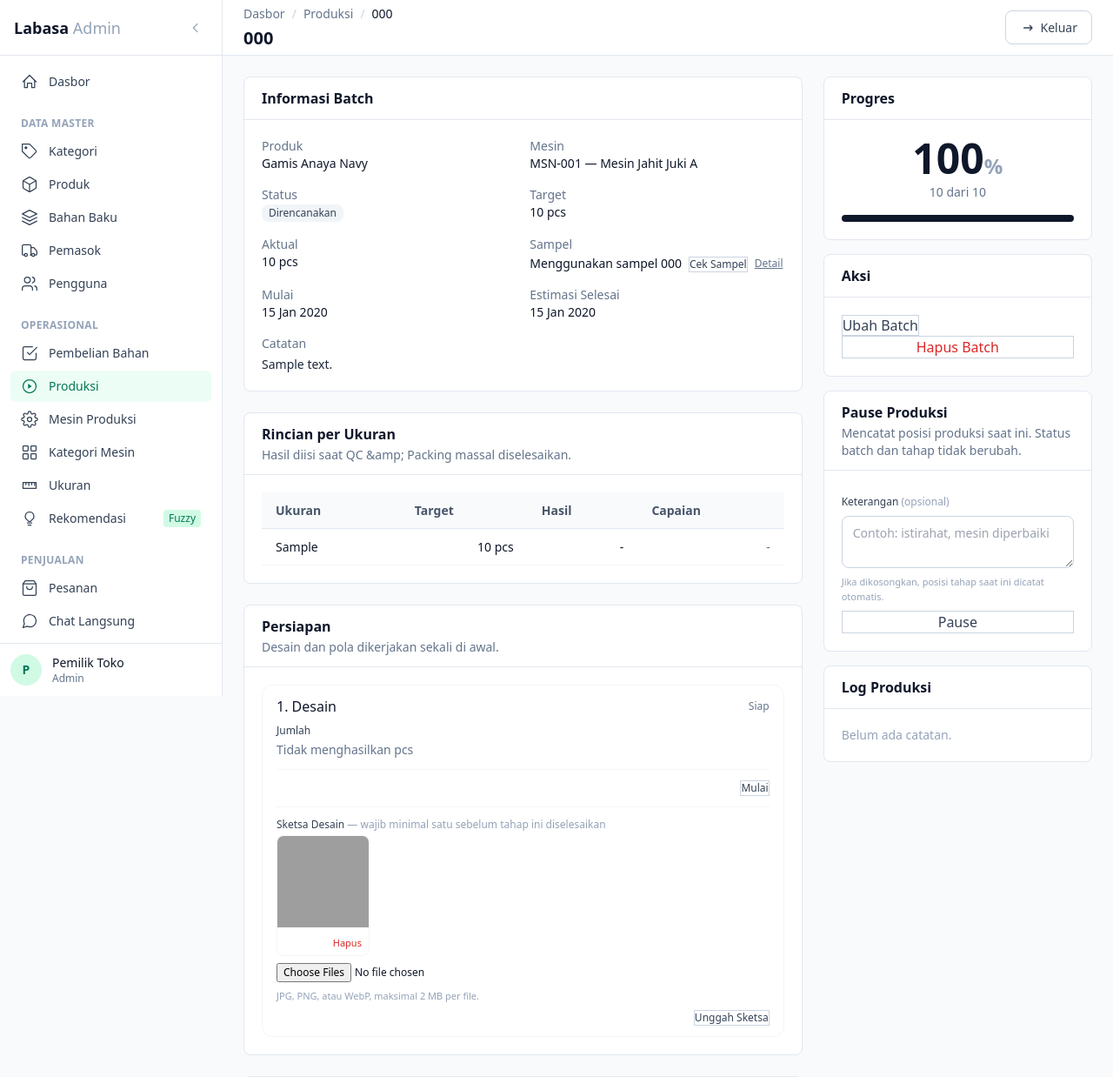
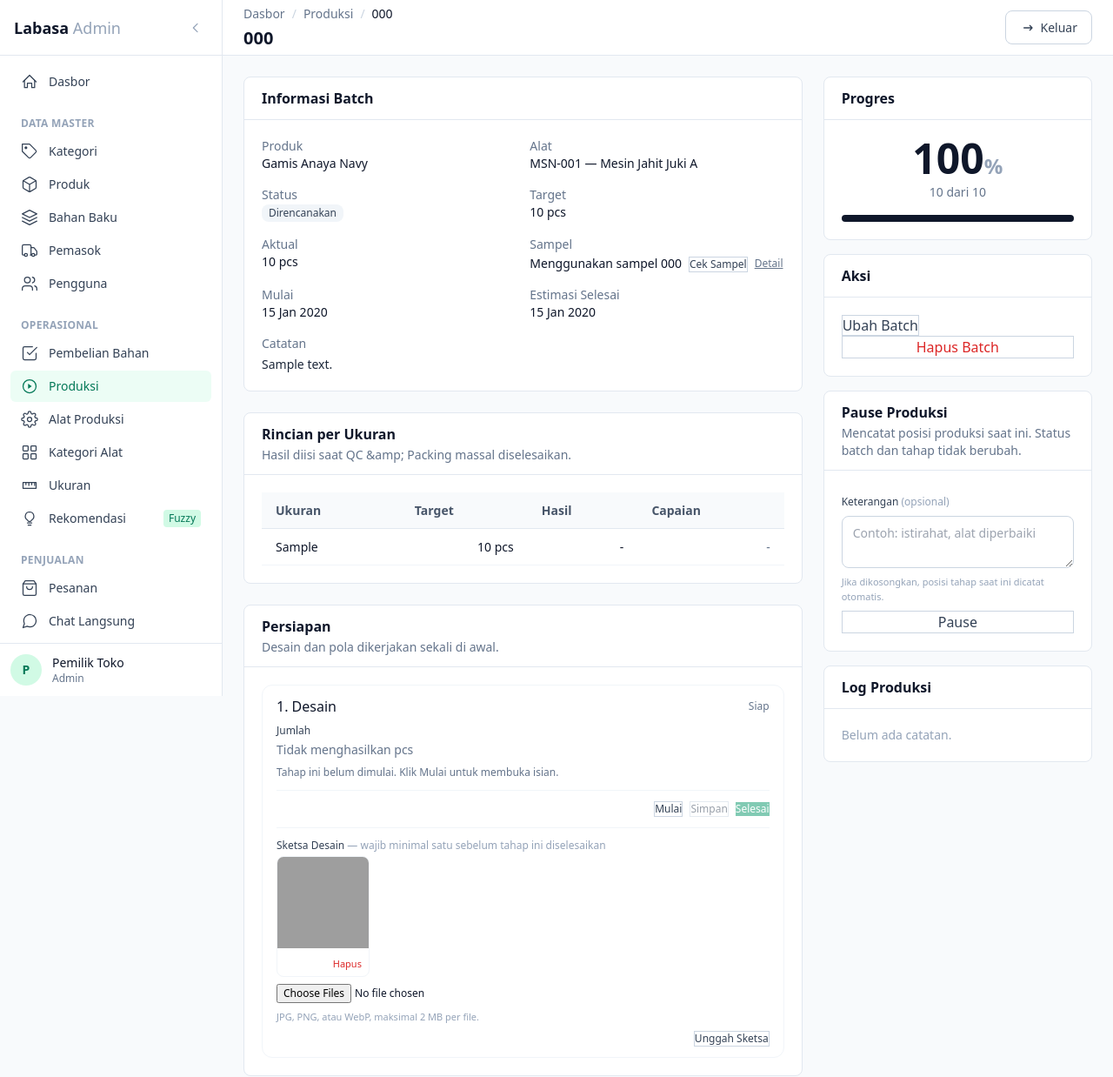
Before and after one commit to rivaldyrezapermana-lgtm/TA_160720057, a Laravel app: page /admin/productions/1 in a window 1280 px wide. Shown: the top 1238 px of the page at 87% size. Run offline with Laravel 12, Linux system fonts and the light colour scheme; a user stored in the database is signed in; data comes from the database, SQL or seed files in the repository; tables that the repository leaves empty hold one stand-in row (values such as "Sample post"); some libraries are stand-ins or nearby versions; grey boxes are pictures that could not be loaded.

Commit message:
Call machines "alat" and lock stages until Mulai
Every user-facing "Mesin" now reads "Alat": menu, pages, stage form,
flash messages and validation names. Code, tables, the kode_mesin column
and the MSN- codes keep their names, so no migration is needed.

A stage that hasn't started shows its pcs inputs, tool rows, Simpan and
Selesai disabled, with a note to click Mulai first; only Mulai is
active. The empty tool sentinel is no longer sent while the inputs are
locked, so pressing Mulai cannot clear tools already on the stage.

```diff
--- a/app/Http/Controllers/Admin/ProductionController.php
+++ b/app/Http/Controllers/Admin/ProductionController.php
@@ -688,21 +688,21 @@ class ProductionController extends Controller
             'production_machine_ids.*' => ['nullable', 'integer', 'exists:production_machines,id'],
         ]);
 
-        // Null berarti pilihan mesin tidak terkirim, jadi mesin tahap dibiarkan.
-        // Form selalu mengirim satu nilai kosong, jadi daftar kosong berarti tanpa mesin.
-        // Tahap tanpa mesin (Desain) mengabaikan pilihan yang terkirim.
+        // Null berarti pilihan alat tidak terkirim, jadi alat tahap dibiarkan.
+        // Form selalu mengirim satu nilai kosong, jadi daftar kosong berarti tanpa alat.
+        // Tahap tanpa alat (Desain) mengabaikan pilihan yang terkirim.
         $machineIds = null;
         if ($stage->usesMachine() && $request->has('production_machine_ids')) {
             $machineIds = collect($request->input('production_machine_ids', []))
                 ->filter()->map(fn ($id) => (int) $id)->unique()->values()->all();
 
-            // Mesin baru harus sesuai kategori tahap. Mesin yang sudah terpasang
+            // Alat baru harus sesuai kategori tahap. Alat yang sudah terpasang
             // tetap boleh, walaupun kategorinya berubah setelah dipilih.
             $added = array_diff($machineIds, $stage->machines()->pluck('production_machines.id')->all());
             $mismatch = ProductionMachine::with('category')->whereKey($added)->get()
                 ->contains(fn (ProductionMachine $m) => $m->category?->stage !== $stage->stage);
             if ($mismatch) {
-                return back()->with('error', 'Mesin yang dipilih tidak sesuai dengan tahap ini.');
+                return back()->with('error', 'Alat yang dipilih tidak sesuai dengan tahap ini.');
             }
         }
 
--- a/resources/views/admin/machine-categories/create.blade.php
+++ b/resources/views/admin/machine-categories/create.blade.php
@@ -1,8 +1,8 @@
 @extends('layouts.admin')
-@section('title', 'Tambah Kategori Mesin')
+@section('title', 'Tambah Kategori Alat')
 @section('breadcrumb')
-    <x-admin.breadcrumb :items="[['label' => 'Kategori Mesin', 'url' => route('admin.machine-categories.index')], ['label' => 'Tambah']]" />
-    <h1 class="font-display text-xl font-semibold text-ink-900">Tambah Kategori Mesin</h1>
+    <x-admin.breadcrumb :items="[['label' => 'Kategori Alat', 'url' => route('admin.machine-categories.index')], ['label' => 'Tambah']]" />
+    <h1 class="font-display text-xl font-semibold text-ink-900">Tambah Kategori Alat</h1>
 @endsection
 
 @section('content')
--- a/resources/views/admin/machine-categories/edit.blade.php
+++ b/resources/views/admin/machine-categories/edit.blade.php
@@ -1,7 +1,7 @@
 @extends('layouts.admin')
-@section('title', 'Ubah Kategori Mesin')
+@section('title', 'Ubah Kategori Alat')
 @section('breadcrumb')
-    <x-admin.breadcrumb :items="[['label' => 'Kategori Mesin', 'url' => route('admin.machine-categories.index')], ['label' => $category->name]]" />
+    <x-admin.breadcrumb :items="[['label' => 'Kategori Alat', 'url' => route('admin.machine-categories.index')], ['label' => $category->name]]" />
     <h1 class="font-display text-xl font-semibold text-ink-900">Ubah: {{ $category->name }}</h1>
 @endsection
 
--- a/resources/views/admin/productions/_machine_row.blade.php
+++ b/resources/views/admin/productions/_machine_row.blade.php
@@ -1,7 +1,7 @@
-{{-- Satu baris mesin pada form tahap: $machines (id => nama), $selectedId (id atau null), $disabled. --}}
+{{-- Satu baris alat pada form tahap: $machines (id => nama), $selectedId (id atau null), $disabled. --}}
 <div class="flex items-center gap-2 js-machine-row">
-    <select name="production_machine_ids[]" aria-label="Mesin" class="input js-machine-select disabled:bg-ink-50 disabled:cursor-not-allowed" @disabled($disabled)>
-        <option value="">Pilih mesin</option>
+    <select name="production_machine_ids[]" aria-label="Alat" class="input js-machine-select disabled:bg-ink-50 disabled:cursor-not-allowed" @disabled($disabled)>
+        <option value="">Pilih alat</option>
         @foreach ($machines as $mid => $mname)
             <option value="{{ $mid }}" @selected($selectedId === (int) $mid)>{{ $mname }}</option>
         @endforeach
--- a/resources/views/admin/productions/edit.blade.php
+++ b/resources/views/admin/productions/edit.blade.php
@@ -10,7 +10,7 @@
     @csrf @method('PUT')
     <x-ui.card title="Informasi Produksi">
         <div class="grid md:grid-cols-3 gap-4">
-            <x-ui.select name="production_machine_id" label="Mesin Produksi" :options="$machines->toArray()" :selected="$production->production_machine_id" placeholder="— Tanpa mesin —" />
+            <x-ui.select name="production_machine_id" label="Alat Produksi" :options="$machines->toArray()" :selected="$production->production_machine_id" placeholder="— Tanpa alat —" />
             @if ($production->sizes->isEmpty())
                 <x-ui.input name="planned_qty" type="number" label="Target Jumlah" required :value="$production->planned_qty" />
             @endif
--- a/resources/views/admin/productions/show.blade.php
+++ b/resources/views/admin/productions/show.blade.php
@@ -11,7 +11,7 @@
         <x-ui.card title="Informasi Batch">
             <div class="grid md:grid-cols-2 gap-4 text-sm">
                 <div><p class="text-ink-500">Produk</p><p class="font-medium">{{ $production->product?->name ?? '—' }}</p></div>
-                <div><p class="text-ink-500">Mesin</p><p class="font-medium">{{ $production->machine?->display_name ?? '—' }}</p></div>
+                <div><p class="text-ink-500">Alat</p><p class="font-medium">{{ $production->machine?->display_name ?? '—' }}</p></div>
                 <div><p class="text-ink-500">Status</p><x-ui.status-badge :status="$production->status" /></div>
                 <div><p class="text-ink-500">Target</p><p class="font-medium tabular-nums">{{ $production->planned_qty }} pcs</p></div>
                 <div><p class="text-ink-500">Aktual</p><p class="font-medium tabular-nums">{{ $production->actual_qty }} pcs</p></div>
@@ -112,7 +112,7 @@
                             $pct = ($hasQty && $stage->phase === 'mass')
                                 ? $production->stageProgressPct($stage)
                                 : ($stage->status === 'completed' ? 100 : 0);
-                            // Mesin yang sudah terpasang tetap tampil walaupun sedang tidak aktif,
+                            // Alat yang sudah terpasang tetap tampil walaupun sedang tidak aktif,
                             // supaya tidak terlepas saat form disimpan.
                             $machines = ($machinesByStage[$stage->stage] ?? [])
                                 + $stage->machines->mapWithKeys(fn ($m) => [$m->id => $m->display_name])->all();
@@ -130,6 +130,9 @@
                             // supaya pcs itu tidak tersangkut di sisa.
                             $stageClosed = $locked
                                 || ($stage->status === 'completed' && (! $qtyEditable || (int) $stage->input_qty === 0));
+                            // Sebelum Mulai diklik isian juga nonaktif, supaya terlihat tahap ini belum berjalan.
+                            $notStarted = $stage->status === 'pending' && ! $locked;
+                            $inputsLocked = $stageClosed || $notStarted;
                             $badge = match($stage->status) {
                                 'completed' => ['bg-emerald-50 border-emerald-200', 'Selesai'],
                                 'in_progress' => ['bg-ink-50 border-ink-200', 'Berjalan'],
@@ -180,7 +183,7 @@
                                         </div>
                                         <div class="field !mb-0">
                                             <label class="label text-xs">Kurangi Sisa</label>
-                                            <input type="number" name="qty" min="0" max="{{ $stage->input_qty }}" value="{{ $isOldStage ? old('qty') : '' }}" placeholder="0" class="input disabled:bg-ink-50 disabled:cursor-not-allowed" data-daily-qty {{ $stageClosed ? 'disabled' : '' }}>
+                                            <input type="number" name="qty" min="0" max="{{ $stage->input_qty }}" value="{{ $isOldStage ? old('qty') : '' }}" placeholder="0" class="input disabled:bg-ink-50 disabled:cursor-not-allowed" data-daily-qty {{ $inputsLocked ? 'disabled' : '' }}>
                                             <p class="text-[11px] text-ink-400 mt-0.5">
                                                 Pcs yang baru dikerjakan · menambah output,
                                                 @if ($production->nextQtyStage($stage))
@@ -206,26 +209,29 @@
                                     @endif
                                     @if ($stage->usesMachine())
                                         @php
-                                            // Satu baris per mesin; nilai kosong (penanda dan baris yang belum dipilih) dibuang.
+                                            // Satu baris per alat; nilai kosong (penanda dan baris yang belum dipilih) dibuang.
                                             $selectedMachines = $isOldStage
                                                 ? array_values(array_map('intval', array_filter((array) old('production_machine_ids', []), 'is_numeric')))
                                                 : $stage->machines->pluck('id')->all();
                                         @endphp
-                                        <div class="field !mb-0 col-span-2 self-start" data-machine-picker data-machine-count="{{ count($machines) }}" @if ($stageClosed) data-closed @endif>
-                                            <label class="label text-xs">Mesin <span class="text-ink-400 font-normal">(dapat memilih lebih dari satu)</span></label>
-                                            {{-- Selalu terkirim: daftar yang hanya berisi nilai kosong berarti "tidak ada mesin". --}}
-                                            <input type="hidden" name="production_machine_ids[]" value="">
+                                        <div class="field !mb-0 col-span-2 self-start" data-machine-picker data-machine-count="{{ count($machines) }}" @if ($inputsLocked) data-closed @endif>
+                                            <label class="label text-xs">Alat <span class="text-ink-400 font-normal">(dapat memilih lebih dari satu)</span></label>
+                                            {{-- Terkirim saat isian terbuka: daftar yang hanya berisi nilai kosong berarti "tidak ada alat".
+                                                 Saat terkunci (termasuk tombol Mulai) tidak dikirim, jadi alat yang terpasang tidak terhapus. --}}
+                                            @unless ($inputsLocked)
+                                                <input type="hidden" name="production_machine_ids[]" value="">
+                                            @endunless
                                             @if (empty($machines))
-                                                <p class="text-sm text-ink-500">Belum ada mesin untuk tahap ini.</p>
+                                                <p class="text-sm text-ink-500">Belum ada alat untuk tahap ini.</p>
                                             @else
                                                 <div class="space-y-2 js-machine-rows">
                                                     @foreach ($selectedMachines as $mid)
-                                                        @include('admin.productions._machine_row', ['selectedId' => $mid, 'disabled' => $stageClosed])
+                                                        @include('admin.productions._machine_row', ['selectedId' => $mid, 'disabled' => $inputsLocked])
                                                     @endforeach
                                                 </div>
-                                                <p class="text-sm text-ink-500 js-machine-empty {{ $selectedMachines === [] ? '' : 'hidden' }}">Belum ada mesin dipilih.</p>
+                                                <p class="text-sm text-ink-500 js-machine-empty {{ $selectedMachines === [] ? '' : 'hidden' }}">Belum ada alat dipilih.</p>
                                                 <button type="button" class="btn btn-secondary text-xs mt-2 disabled:opacity-50 disabled:cursor-not-allowed js-machine-add"
-                                                    @disabled($stageClosed || count($selectedMachines) >= count($machines))>+ Tambah Mesin</button>
+                                                    @disabled($inputsLocked || count($selectedMachines) >= count($machines))>+ Tambah Alat</button>
                                                 <template class="js-machine-template">
                                                     @include('admin.productions._machine_row', ['selectedId' => null, 'disabled' => false])
                                                 </template>
@@ -257,7 +263,7 @@
                                                             <td class="py-1.5 text-right">
                                                                 <input type="number" name="size_qty[{{ $row->size }}]" min="0" max="{{ $row->input_qty }}"
                                                                     value="{{ $isOldStage ? old('size_qty.'.$row->size) : '' }}" placeholder="0"
-                                                                    class="input !py-1 text-right tabular-nums disabled:bg-ink-50 disabled:cursor-not-allowed" data-daily-qty {{ $stageClosed ? 'disabled' : '' }}>
+                                                                    class="input !py-1 text-right tabular-nums disabled:bg-ink-50 disabled:cursor-not-allowed" data-daily-qty {{ $inputsLocked ? 'disabled' : '' }}>
                                                             </td>
                                                         </tr>
                                                     @endforeach
@@ -285,15 +291,17 @@
                                     @if ($qtyEditable && $stage->status === 'completed' && ! $stageClosed)
                                         <p class="col-span-2 md:col-span-4 text-xs text-amber-700">Tahap sudah selesai, tetapi masih ada sisa {{ $stage->input_qty }} pcs. Isian terkunci setelah sisanya habis.</p>
                                     @endif
-                                    {{-- Tombol selalu terlihat dan baru nonaktif setelah tahapnya selesai. --}}
+                                    @if ($notStarted)
+                                        <p class="col-span-2 md:col-span-4 text-xs text-ink-500">Tahap ini belum dimulai. Klik Mulai untuk membuka isian.</p>
+                                    @endif
+                                    {{-- Tombol selalu terlihat. Sebelum Mulai hanya Mulai yang aktif; setelah tahap selesai semuanya nonaktif. --}}
                                     @php $buttonState = 'disabled:opacity-50 disabled:cursor-not-allowed'; @endphp
                                     <div class="col-span-2 md:col-span-4 flex flex-wrap items-center justify-end gap-2 border-t border-ink-100 pt-3 mt-1">
-                                        @if ($stage->status === 'pending' && ! $stageClosed)
+                                        @if ($notStarted)
                                             <button name="action" value="start" class="btn-secondary text-xs">Mulai</button>
-                                        @else
-                                            <button name="action" value="save" class="btn-secondary text-xs {{ $buttonState }}" @disabled($stageClosed)>Simpan</button>
-                                            <button name="action" value="finish" class="btn-primary text-xs {{ $buttonState }}" @disabled($stageClosed || $stage->status === 'completed')>Selesai</button>
                                         @endif
+                                        <button name="action" value="save" class="btn-secondary text-xs {{ $buttonState }}" @disabled($inputsLocked)>Simpan</button>
+                                        <button name="action" value="finish" class="btn-primary text-xs {{ $buttonState }}" @disabled($inputsLocked || $stage->status === 'completed')>Selesai</button>
                                     </div>
                                 </form>
 
@@ -358,7 +366,7 @@
                                 @endif
 
                                 @if (empty($machines) && $hasQty)
-                                    <p class="text-xs text-amber-600 mt-1">Belum ada mesin aktif untuk tahap ini. Tambahkan kategori mesin dengan tahap "{{ $stage->label() }}".</p>
+                                    <p class="text-xs text-amber-600 mt-1">Belum ada alat aktif untuk tahap ini. Tambahkan kategori alat dengan tahap "{{ $stage->label() }}".</p>
                                 @endif
                             @endif
                         </div>
@@ -493,7 +501,7 @@
                 <form action="{{ route('admin.productions.pause', $production->id) }}" method="POST" class="space-y-2">
                     @csrf
                     <label for="keterangan" class="label text-xs">Keterangan <span class="text-ink-400 font-normal">(opsional)</span></label>
-                    <textarea name="keterangan" id="keterangan" rows="2" maxlength="500" class="input" placeholder="Contoh: istirahat, mesin diperbaiki">{{ old('keterangan') }}</textarea>
+                    <textarea name="keterangan" id="keterangan" rows="2" maxlength="500" class="input" placeholder="Contoh: istirahat, alat diperbaiki">{{ old('keterangan') }}</textarea>
                     <p class="text-[11px] text-ink-400">Jika dikosongkan, posisi tahap saat ini dicatat otomatis.</p>
                     @error('keterangan')<p class="text-xs text-red-600">{{ $message }}</p>@enderror
                     <button class="btn-secondary w-full justify-center">Pause</button>
@@ -613,8 +621,8 @@
 $(function () {
     const MODAL = 'modal-konfirmasi-harian';
 
-    // Pilihan mesin per form tahap: mesin yang sudah dipilih di baris lain tidak bisa dipilih lagi,
-    // dan tombol tambah nonaktif bila barisnya sudah sebanyak mesin yang tersedia.
+    // Pilihan alat per form tahap: alat yang sudah dipilih di baris lain tidak bisa dipilih lagi,
+    // dan tombol tambah nonaktif bila barisnya sudah sebanyak alat yang tersedia.
     function refreshMachines(picker) {
         const selects = picker.find('.js-machine-select');
         const chosen = selects.map(function () { return this.value; }).get().filter(Boolean);
--- a/resources/views/components/admin/sidebar.blade.php
+++ b/resources/views/components/admin/sidebar.blade.php
@@ -79,12 +79,12 @@
 
         <a href="{{ route('admin.production-machines.index') }}" class="sidebar-link flex items-center gap-3 px-3 py-2 rounded-md text-sm {{ $linkClass('admin.production-machines.*') }}">
             <svg class="w-5 h-5 flex-shrink-0" fill="none" stroke="currentColor" stroke-width="1.5" stroke-linecap="round" stroke-linejoin="round" viewBox="0 0 24 24"><circle cx="12" cy="12" r="3"/><path d="M19.4 15a1.65 1.65 0 00.33 1.82l.06.06a2 2 0 11-2.83 2.83l-.06-.06a1.65 1.65 0 00-1.82-.33 1.65 1.65 0 00-1 1.51V21a2 2 0 11-4 0v-.09A1.65 1.65 0 009 19.4a1.65 1.65 0 00-1.82.33l-.06.06a2 2 0 11-2.83-2.83l.06-.06a1.65 1.65 0 00.33-1.82 1.65 1.65 0 00-1.51-1H3a2 2 0 110-4h.09A1.65 1.65 0 004.6 9a1.65 1.65 0 00-.33-1.82l-.06-.06a2 2 0 112.83-2.83l.06.06a1.65 1.65 0 001.82.33H9a1.65 1.65 0 001-1.51V3a2 2 0 114 0v.09a1.65 1.65 0 001 1.51 1.65 1.65 0 001.82-.33l.06-.06a2 2 0 112.83 2.83l-.06.06a1.65 1.65 0 00-.33 1.82V9a1.65 1.65 0 001.51 1H21a2 2 0 110 4h-.09a1.65 1.65 0 00-1.51 1z"/></svg>
-            <span class="sidebar-label">Mesin Produksi</span>
+            <span class="sidebar-label">Alat Produksi</span>
         </a>
 
         <a href="{{ route('admin.machine-categories.index') }}" class="sidebar-link flex items-center gap-3 px-3 py-2 rounded-md text-sm {{ $linkClass('admin.machine-categories.*') }}">
             <svg class="w-5 h-5 flex-shrink-0" fill="none" stroke="currentColor" stroke-width="1.5" stroke-linecap="round" stroke-linejoin="round" viewBox="0 0 24 24"><rect x="3" y="3" width="7" height="7" rx="1"/><rect x="14" y="3" width="7" height="7" rx="1"/><rect x="3" y="14" width="7" height="7" rx="1"/><rect x="14" y="14" width="7" height="7" rx="1"/></svg>
-            <span class="sidebar-label">Kategori Mesin</span>
+            <span class="sidebar-label">Kategori Alat</span>
         </a>
 
         <a href="{{ route('admin.sizes.index') }}" class="sidebar-link flex items-center gap-3 px-3 py-2 rounded-md text-sm {{ $linkClass('admin.sizes.*') }}">
```
Also changed, not shown: app/Http/Controllers/Admin/MachineCategoryController.php (+4 -4 lines), app/Http/Controllers/Admin/ProductionMachineController.php (+4 -4 lines), lang/id/validation.php (+4 -4 lines), resources/views/admin/machine-categories/index.blade.php (+5 -5 lines), resources/views/admin/production-machines/create.blade.php (+5 -5 lines), resources/views/admin/production-machines/edit.blade.php (+4 -4 lines), resources/views/admin/production-machines/index.blade.php (+6 -6 lines), tests/Feature/Admin/ProductionDailyLogTest.php (+11 -3 lines), tests/Feature/Admin/ProductionMachineCodeTest.php (+2 -2 lines), tests/Feature/Admin/ProductionStageMachinesTest.php (+27 -5 lines).
